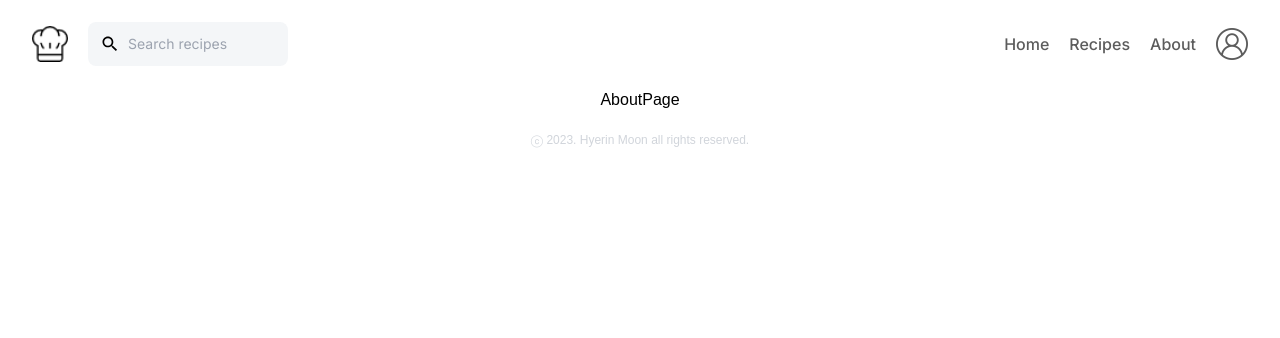
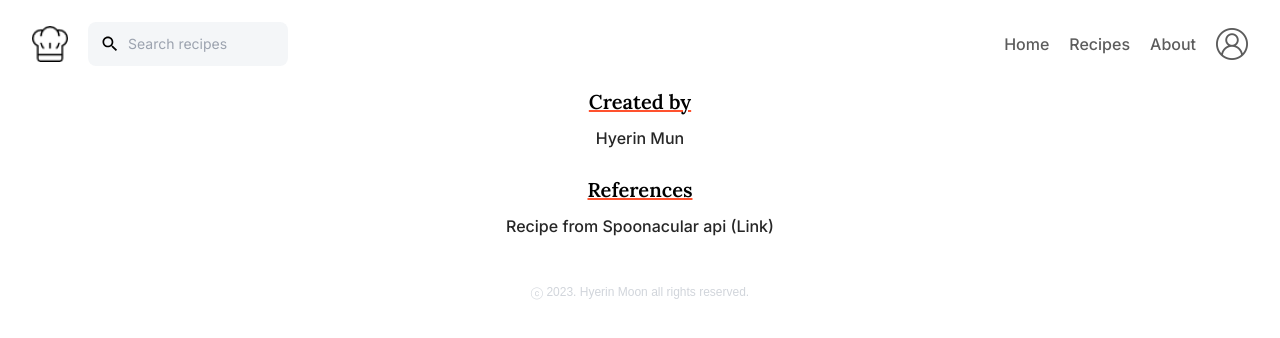
Before and after one commit to moonhyerin/find-your-recipe, a React (Create React App) app: page /about in a window 1280 px wide. Shown: the top 338 px of the page. Built offline with nearby package versions, Linux system fonts and the light colour scheme; no server answers.

Commit message:
WIP: add content of about page

```diff
--- a/src/pages/AboutPage.tsx
+++ b/src/pages/AboutPage.tsx
@@ -1,7 +1,34 @@
 import React from 'react';
+import BaseSection from '../components/BaseSection';
 
 function AboutPage() {
-  return <div>AboutPage</div>;
+  return (
+    <BaseSection>
+      <div className='mb-5'>
+        <h2 className='text-lg md:text-xl font-lora font-semibold mb-3 underline decoration-2 decoration-[#ff512e]'>
+          Created by
+        </h2>
+        <p className='mb-2 text-base font-inter font-medium leading-tight text-neutral-800 dark:text-neutral-50'>
+          Hyerin Mun
+        </p>
+      </div>
+      <div className='mb-5'>
+        <h2 className='text-lg md:text-xl font-lora font-semibold mb-3 underline decoration-2 decoration-[#ff512e]'>
+          References
+        </h2>
+        <p className='mb-2 text-base font-inter font-medium leading-tight text-neutral-800 dark:text-neutral-50'>
+          Recipe from Spoonacular api (
+          <a
+            href='https://spoonacular.com/food-api'
+            className='hover:underline hover:decoration-2 hover:decoration-[#ff512e]'
+          >
+            Link
+          </a>
+          )
+        </p>
+      </div>
+    </BaseSection>
+  );
 }
 
 export default AboutPage;
```
